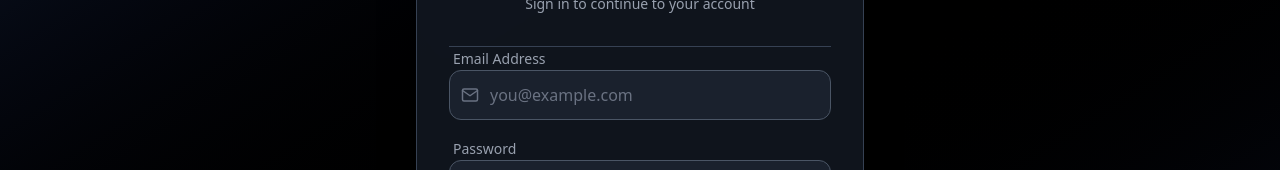
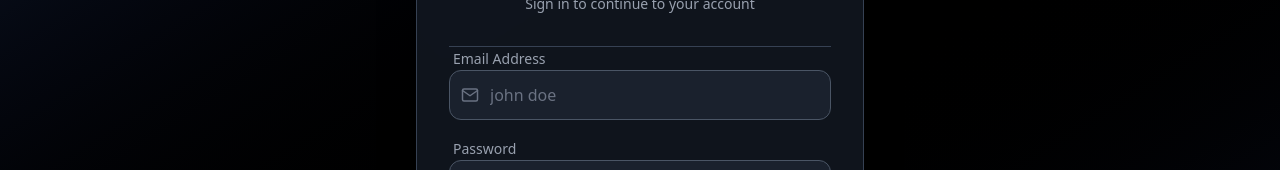
Before and after one commit to nikitayugeshwar/hiringWindFrontend, a Next.js app: page /login in a window 1280 px wide. Shown: the part 232-402 px from the top of the page. Built offline with nearby package versions, Linux system fonts and the light colour scheme; no server answers.

Commit message:
plz ho jao yr

```diff
--- a/src/app/(auth)/(student)/login/page.jsx
+++ b/src/app/(auth)/(student)/login/page.jsx
@@ -152,7 +152,7 @@ const Page = () => {
                   onChange={handleChange}
                   onBlur={handleBlur}
                   type="email"
-                  placeholder="you@example.com"
+                  placeholder="john doe"
                   className={`w-full py-3 pl-10 pr-3 bg-gray-700/30 border rounded-xl focus:outline-none focus:ring-2 transition-all text-gray-200 placeholder-gray-500 ${
                     touched.email && errors.email
                       ? "border-red-500 focus:ring-red-500/20"
--- a/src/app/(home)/Main.jsx
+++ b/src/app/(home)/Main.jsx
@@ -9,7 +9,7 @@ import Footer from "./_components/Footer";
 
 const Main = () => {
   return (
-    <div className="w-full flex flex-col bg-black">
+    <div className="w-full flex flex-col bg-black  ">
       <Navbar />
       <Hero />
       <Stats />
```
